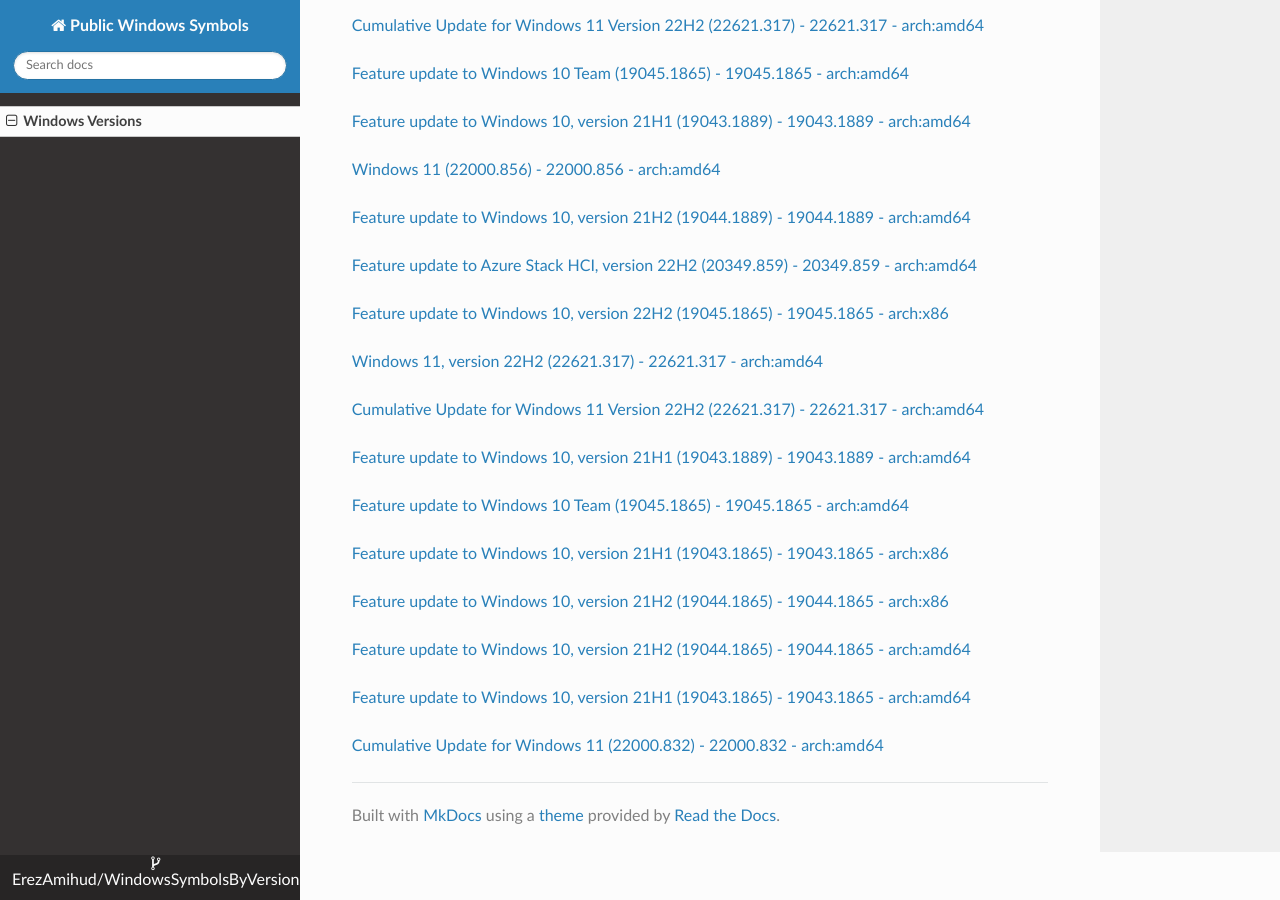
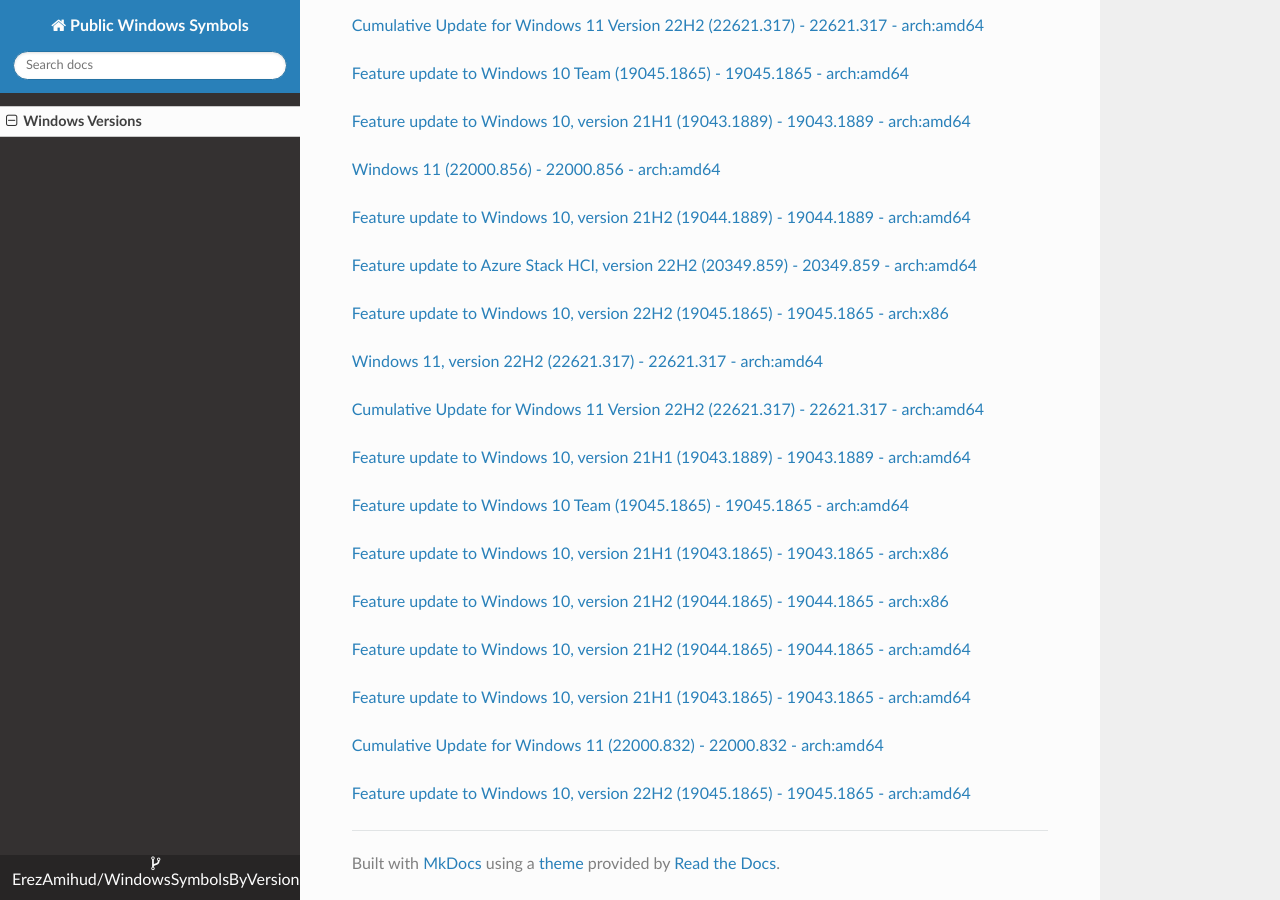
Before and after one commit to ErezAmihud/WindowsSymbolsByVersion, an MkDocs documentation site: the page built from docs/index.md, in a window 1280 px wide and 900 px high, scrolled down 57125 px. Built offline with MkDocs 1.6.1, drawn with Linux system fonts in a browser that asks for light colours; nearby versions of some CDN libraries.

Commit message:
Automated commit, add manifest for cb1d70ba-0ebf-4e36-b8f8-86ccd6027dab

```diff
--- a/docs/index.md
+++ b/docs/index.md
@@ -3388,3 +3388,6 @@
 
 
 [Cumulative Update for Windows 11 (22000.832) - 22000.832 - arch:amd64](https://github.com/ErezAmihud/WindowsSymbolsByVersion/blob/main/manifests/dce04336-ad4b-42a2-9dbd-bb78d75841a4.manifest)
+
+
+[Feature update to Windows 10, version 22H2 (19045.1865) - 19045.1865 - arch:amd64](https://github.com/ErezAmihud/WindowsSymbolsByVersion/blob/main/manifests/cb1d70ba-0ebf-4e36-b8f8-86ccd6027dab.manifest)
```
Also changed, not shown: process_builds.json (+1 -1 lines), 1 other file.
